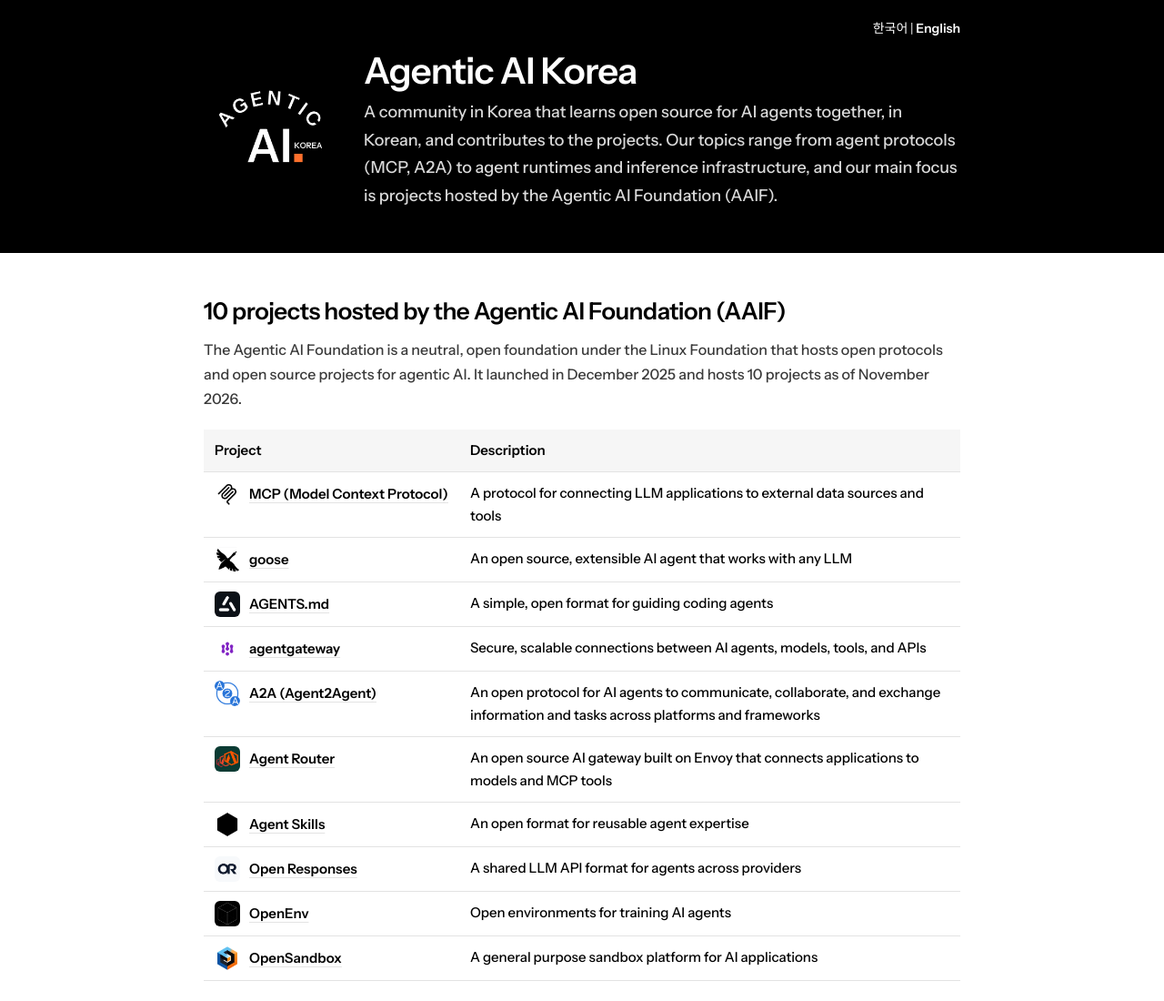
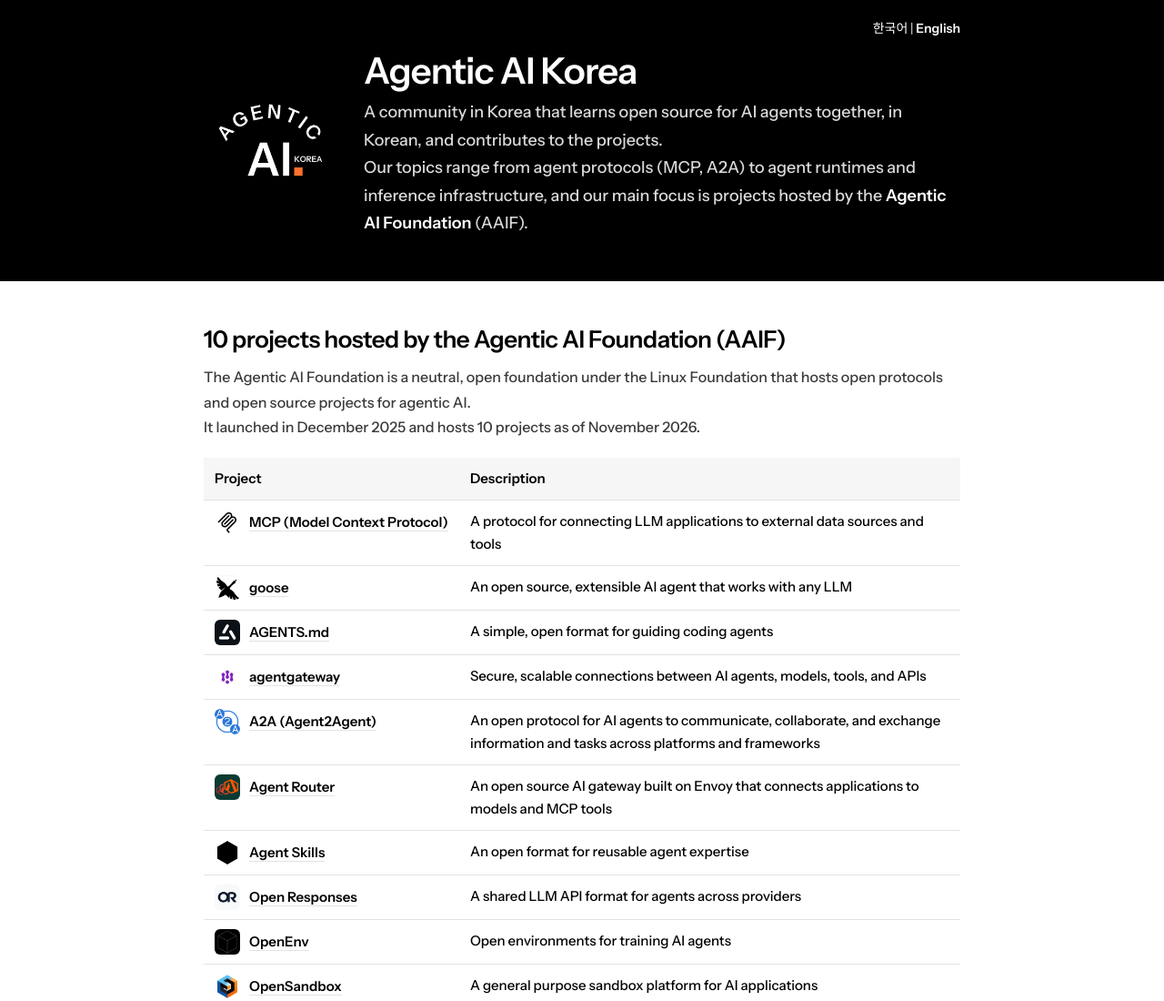
Before and after one commit to agenticaikorea/agenticaikorea.org, a plain HTML site: page public/en/index.html in a window 1280 px wide. Shown: the top 1100 px of the page at 91% size. Drawn offline with Linux system fonts and the light colour scheme; a web font is replaced by a local one.

Commit message:
첫 화면 머리와 재단 소개를 문장마다 줄을 바꾸고 머리의 재단 이름을 굵게 한다

```diff
--- a/public/en/index.html
+++ b/public/en/index.html
@@ -43,6 +43,7 @@ header.hero { background: var(--ink); color: var(--paper); padding: 56px 0 48px;
 .hero img { width: 144px; height: 144px; flex: none; }
 .hero h1 { margin: 0 0 8px; font-size: 40px; font-weight: 600; letter-spacing: -0.02em; line-height: 1.1; }
 .hero p { margin: 0; font-size: 18px; color: #d9d9d9; }
+.hero p strong { color: #ffffff; font-weight: 600; }
 section { padding: 48px 0 8px; }
 h2 { margin: 0 0 12px; font-size: 26px; font-weight: 600; letter-spacing: -0.02em; line-height: 1.25; }
 .lead { margin: 0 0 20px; color: var(--ink-2); }
@@ -89,7 +90,7 @@ footer p { margin: 0 0 4px; }
     <img src="/assets/logo-512.png" alt="Agentic AI Korea logo" width="144" height="144">
     <div>
       <h1>Agentic AI Korea</h1>
-      <p>A community in Korea that learns open source for AI agents together, in Korean, and contributes to the projects. Our topics range from agent protocols (MCP, A2A) to agent runtimes and inference infrastructure, and our main focus is projects hosted by the Agentic AI Foundation (AAIF).</p>
+      <p>A community in Korea that learns open source for AI agents together, in Korean, and contributes to the projects.<br>Our topics range from agent protocols (MCP, A2A) to agent runtimes and inference infrastructure, and our main focus is projects hosted by the <strong>Agentic AI Foundation</strong> (AAIF).</p>
     </div>
   </div>
 </header>
@@ -98,7 +99,7 @@ footer p { margin: 0 0 4px; }
   <section>
     <div class="wrap">
       <h2>10 projects hosted by the Agentic AI Foundation (AAIF)</h2>
-      <p class="lead">The Agentic AI Foundation is a neutral, open foundation under the Linux Foundation that hosts open protocols and open source projects for agentic AI.
+      <p class="lead">The Agentic AI Foundation is a neutral, open foundation under the Linux Foundation that hosts open protocols and open source projects for agentic AI.<br>
       It launched in December 2025 and hosts 10 projects as of November 2026.</p>
       <table>
         <thead><tr><th>Project</th><th>Description</th></tr></thead>
```
Also changed, not shown: public/index.html (+3 -2 lines).
